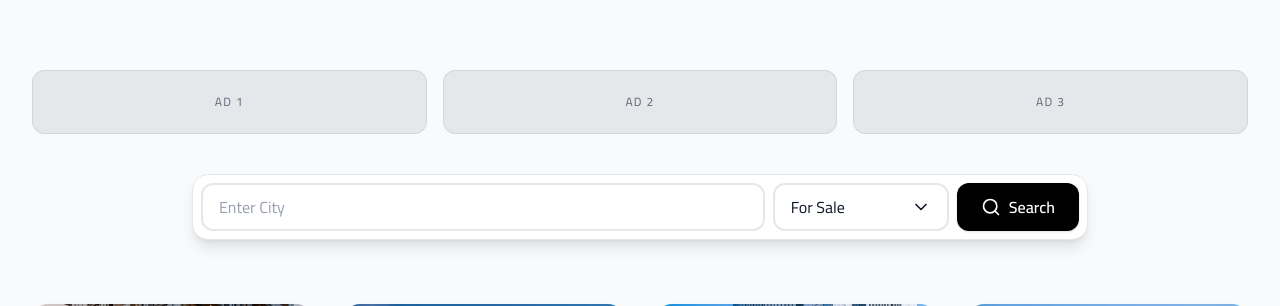
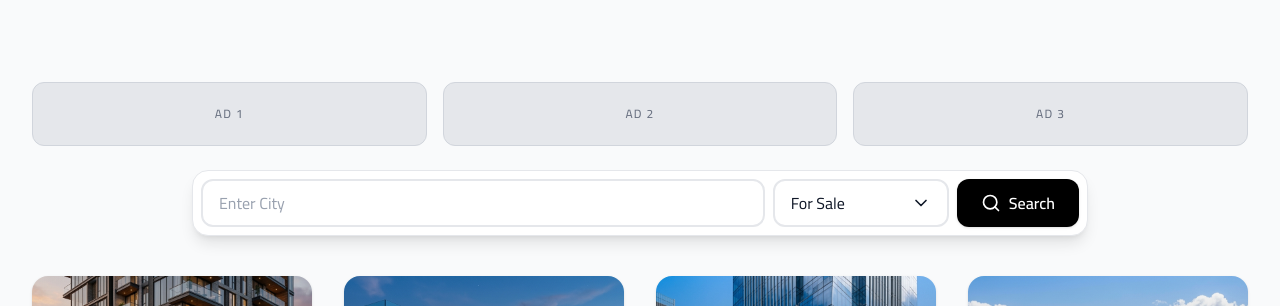
Before and after one commit to medlam1981/luxeimmo, a Next.js app: page /en in a window 1280 px wide. Shown: the part 141-447 px from the top of the page. Built offline with nearby package versions, Linux system fonts and the light colour scheme; no server answers; the database is empty.

Commit message:
style: aggressively tighten vertical desktop margins between landing page top components for a cohesive layout

```diff
--- a/src/app/[locale]/page.tsx
+++ b/src/app/[locale]/page.tsx
@@ -81,7 +81,7 @@ async function HomeCategories({ locale }: { locale: string }) {
     <div id="categories" className="w-full bg-gray-50 dark:bg-gray-900 pt-20 pb-4 md:pt-0 md:pb-0 md:min-h-[calc(100vh-80px)] md:flex md:flex-col md:justify-center md:items-center md:mt-[80px]">
       <div className="max-w-7xl mx-auto px-4 sm:px-6 lg:px-8 w-full">
         {/* Advertisement Container */}
-        <div className="grid grid-cols-2 md:grid-cols-3 gap-3 md:gap-4 mt-4 md:mt-8 mb-4 md:mb-10">
+        <div className="grid grid-cols-2 md:grid-cols-3 gap-3 md:gap-4 mt-4 mb-4 md:mb-6">
           {[1, 2, 3].map((i) => (
             <div key={i} className={`w-full bg-gray-200 dark:bg-gray-800 rounded-xl h-12 md:h-16 items-center justify-center border border-gray-300 dark:border-gray-700 ${i === 3 ? 'hidden md:flex' : 'flex'}`}>
               <p className="text-[8px] md:text-xs text-gray-500 dark:text-gray-400 font-medium uppercase tracking-widest text-center px-1">Ad {i}</p>
@@ -89,7 +89,7 @@ async function HomeCategories({ locale }: { locale: string }) {
           ))}
         </div>
 
-        <div className="mb-4 md:mb-12">
+        <div className="mb-4 md:mb-6">
           <Hero />
         </div>
         <div className="grid grid-cols-2 lg:grid-cols-4 gap-3 md:gap-8">
```
